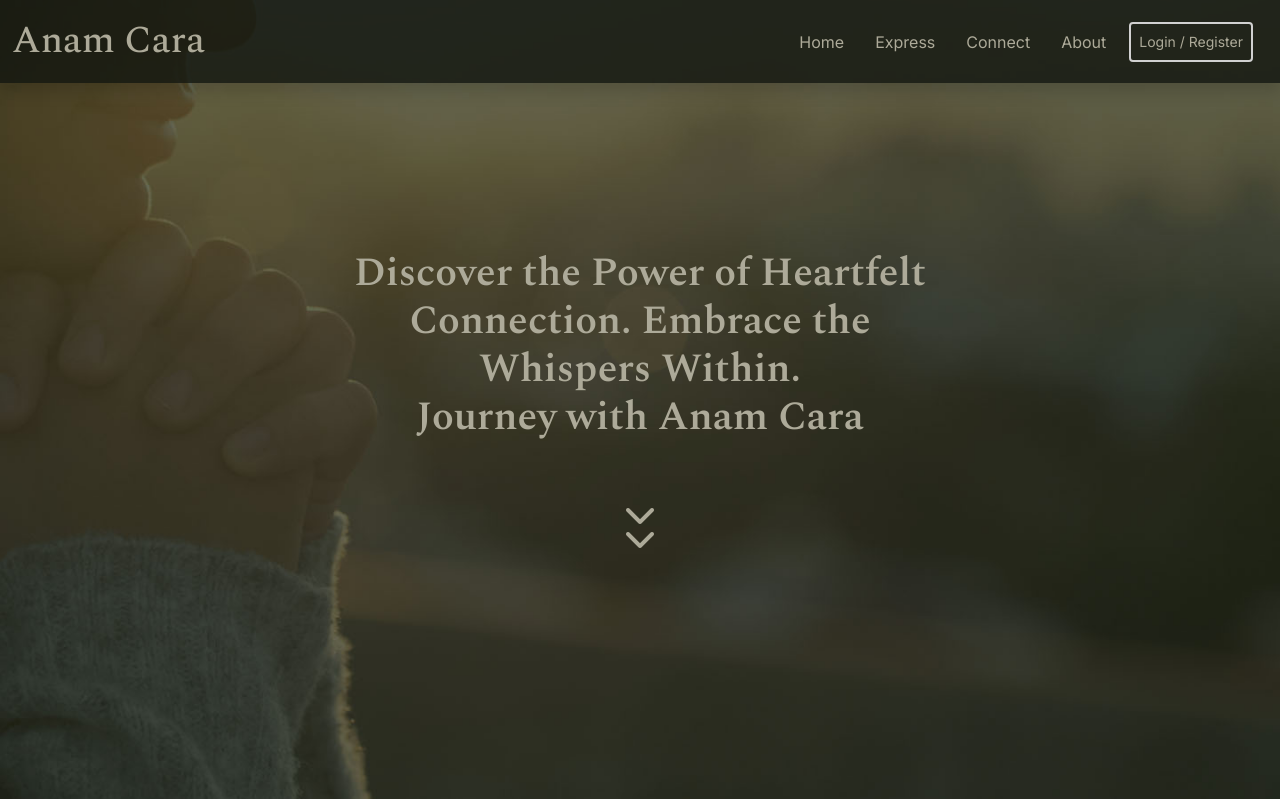
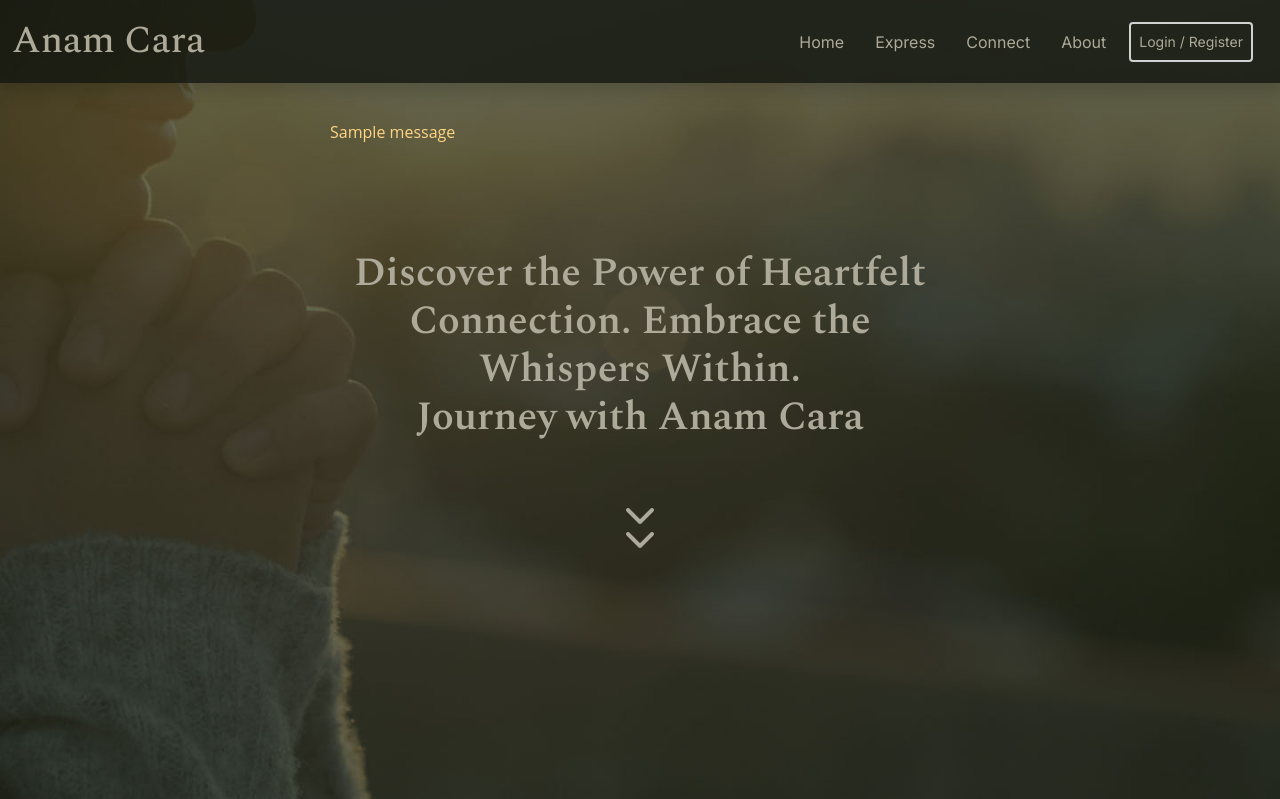
Before and after one commit to PhilEllis/AnamCara-milestone-3, a Flask app: page / in a window 1280 px wide. Shown: the top 799 px of the page. Run offline with Flask 3, Linux system fonts and the light colour scheme; tables that the repository leaves empty hold one stand-in row (values such as "Sample post"); one stand-in notice (Sample message) is shown; some libraries are stand-ins or nearby versions.

Commit message:
Feat!: Flash message logged out

```diff
--- a/notemanager/routes.py
+++ b/notemanager/routes.py
@@ -89,6 +89,7 @@ def signup():
 def logout():
     """Handle user logout."""
     logout_user()
+    flash('You have successfully logged out.', 'success')
     return redirect(url_for('home'))
 
 
--- a/notemanager/templates/home.html
+++ b/notemanager/templates/home.html
@@ -3,6 +3,17 @@
 <!-- ======= Hero Section ======= -->
 <section id="hero" class="d-flex align-items-center justify-content-center shadow">
   <div class="container-fluid">
+    <div class="flashed-messages">
+      {% with messages = get_flashed_messages() %}
+          {% if messages %}
+          <ul>
+              {% for message in messages %}
+                <li>{{ message }}</li>
+              {% endfor %}
+            </ul>
+          {% endif %}
+      {% endwith %}
+  </div>
     <div class="row justify-content-center text-center">
       <div class="col-xl-6 col-lg-8">
         <h1>Discover the Power of Heartfelt Connection. Embrace the Whispers Within. <br>Journey with Anam Cara</h1>
```
